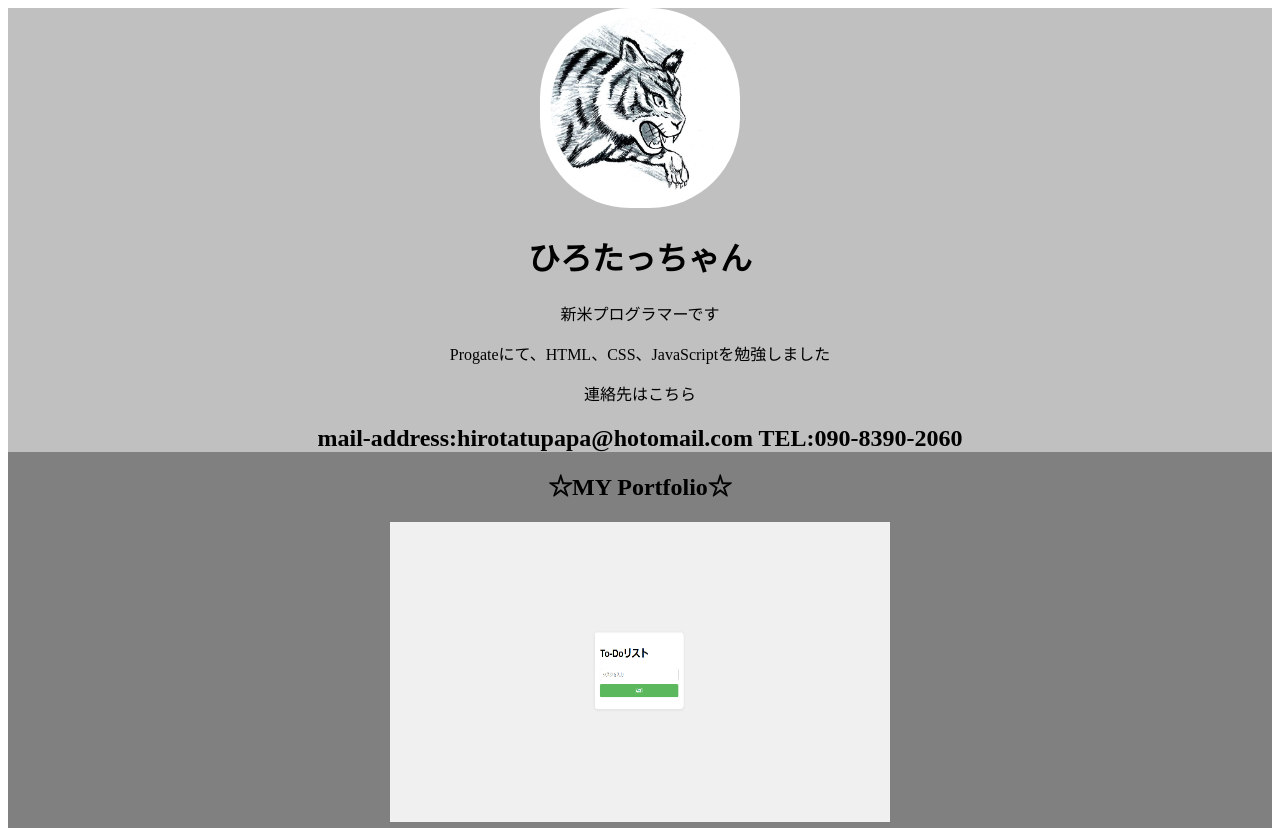
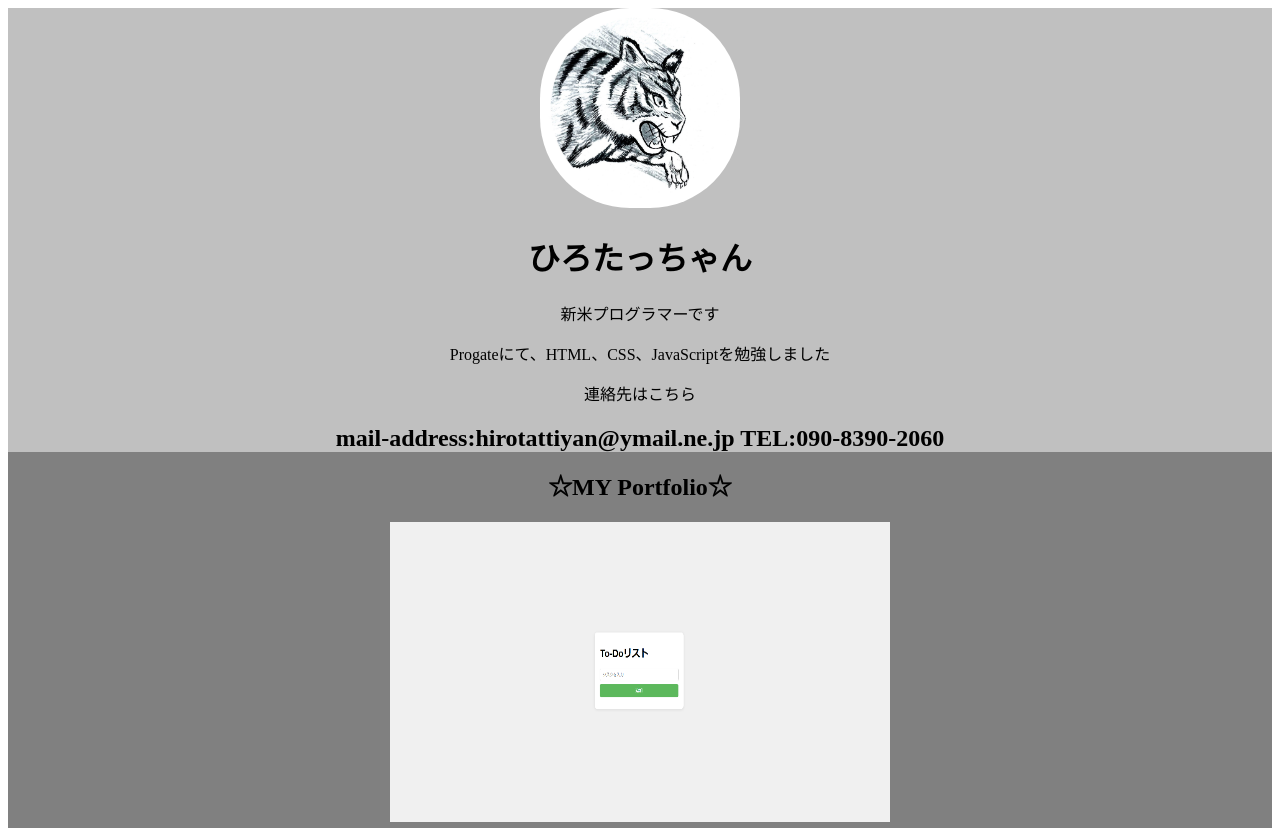
Before and after one commit to hirotattyan/github.io, a plain HTML site: page index.html in a window 1280 px wide. Shown: the top 828 px of the page. Drawn offline with Linux system fonts and the light colour scheme.

Commit message:
Update index.html

```diff
--- a/index.html
+++ b/index.html
@@ -12,7 +12,7 @@
             <p>新米プログラマーです</p>
             <p>Progateにて、HTML、CSS、JavaScriptを勉強しました</p>
             <p>連絡先はこちら</p>
-            <h2>mail-address:hirotatupapa@hotomail.com TEL:090-8390-2060</h2>
+            <h2>mail-address:hirotattiyan@ymail.ne.jp TEL:090-8390-2060</h2>
         </header>
         <main>
             <h2>☆MY Portfolio☆</h2>
```
